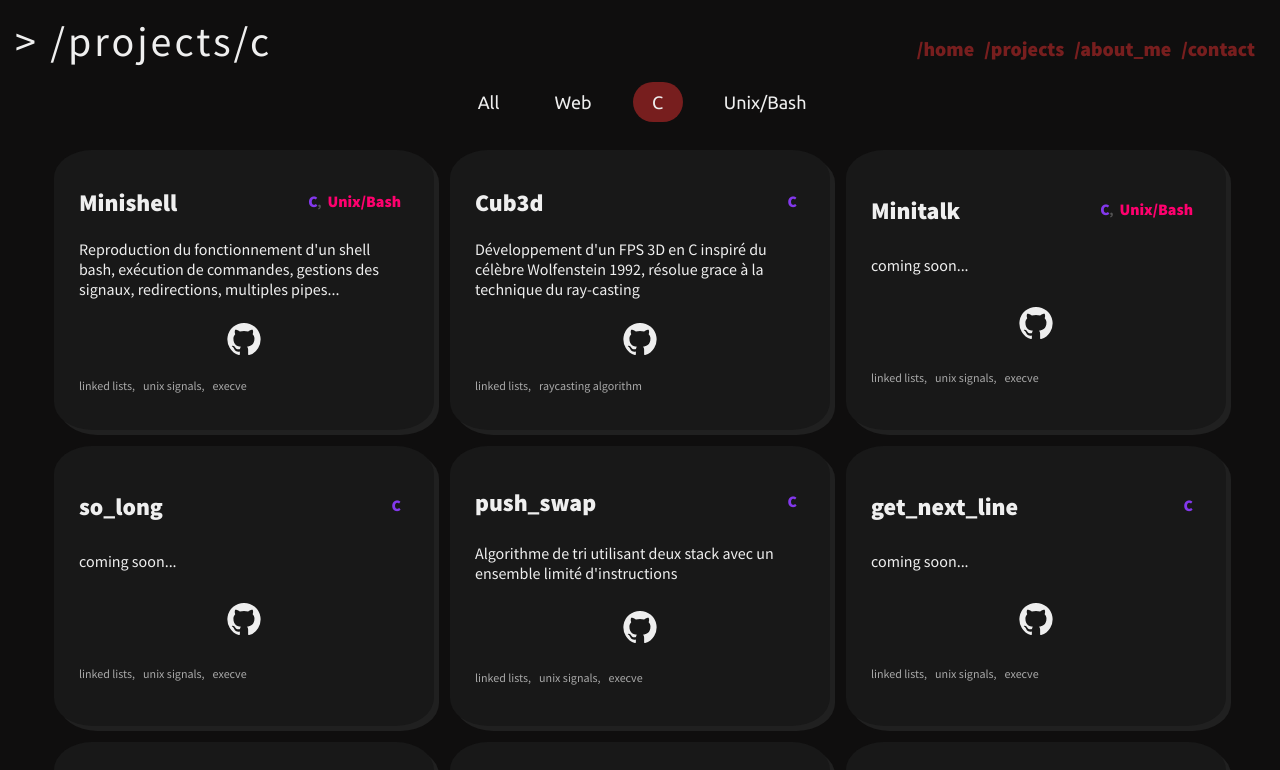
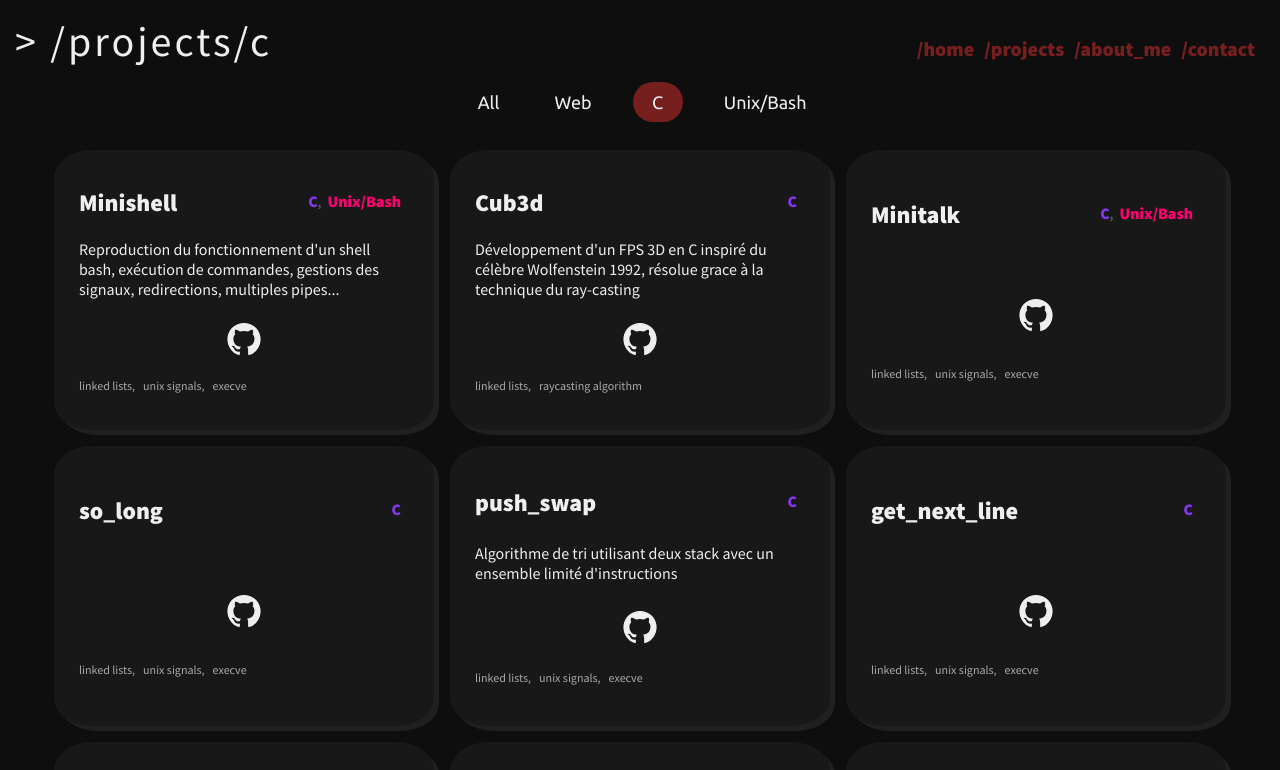
Before and after one commit to natevrl/my_website, a React (Create React App) app: page /projects/c in a window 1280 px wide. Shown: the top 770 px of the page. Built offline with nearby package versions, Linux system fonts and the light colour scheme.

Commit message:
improved card

```diff
--- a/src/data/projectsDb.js
+++ b/src/data/projectsDb.js
@@ -38,7 +38,7 @@ const ProjectsDb = [{
 {
 	"id": uuidv4(),
 	"title": "Minitalk",
-	"description": "coming soon...",
+	"description": "",
 	"link": "https://github.com/natevrl/minitalk",
 	"tags": ["All", "C", "Unix/Bash"],
 	"stack": ["linked lists", "unix signals", "execve"]
@@ -47,7 +47,7 @@ const ProjectsDb = [{
 {
 	"id": uuidv4(),
 	"title": "so_long",
-	"description": "coming soon...",
+	"description": "",
 	"link": "https://github.com/natevrl/so_long",
 	"tags": ["All", "C"],
 	"stack": ["linked lists", "unix signals", "execve"]
@@ -64,7 +64,7 @@ const ProjectsDb = [{
 {
 	"id": uuidv4(),
 	"title": "get_next_line",
-	"description": "coming soon...",
+	"description": "",
 	"link": "https://github.com/natevrl/get_next_line",
 	"tags": ["All", "C"],
 	"stack": ["linked lists", "unix signals", "execve"]
@@ -73,7 +73,7 @@ const ProjectsDb = [{
 {
 	"id": uuidv4(),
 	"title": "ft_printf",
-	"description": "coming soon...",
+	"description": "",
 	"link": "https://github.com/natevrl/ft_printf",
 	"tags": ["All", "C"],
 	"stack": ["linked lists", "unix signals", "execve"]
@@ -82,7 +82,7 @@ const ProjectsDb = [{
 {
 	"id": uuidv4(),
 	"title": "philosophers",
-	"description": "coming soon...",
+	"description": "",
 	"link": "https://github.com/natevrl/philosophers",
 	"tags": ["All", "C"],
 	"stack": ["linked lists", "unix signals", "execve"]
@@ -100,7 +100,7 @@ const ProjectsDb = [{
 {
 	"id": uuidv4(),
 	"title": "libft",
-	"description": "coming soon...",
+	"description": "",
 	"link": "https://github.com/natevrl/42-libft",
 	"tags": ["All", "C"],
 	"stack": ["linked lists", "unix signals", "execve"]
@@ -109,7 +109,7 @@ const ProjectsDb = [{
 {
 	"id": uuidv4(),
 	"title": "blacksmith_",
-	"description": "coming soon...",
+	"description": "",
 	"link": "https://github.com/natevrl/Blacksmith_",
 	"tags": ["All", "Web"],
 	"stack": ["HTML/CSS", "Sass"]
@@ -118,7 +118,7 @@ const ProjectsDb = [{
 {
 	"id": uuidv4(),
 	"title": "born2beroot",
-	"description": "coming soon...",
+	"description": "",
 	"link": "https://github.com/natevrl/born2beroot",
 	"tags": ["All", "Unix/Bash"],
 	"stack": ["linked lists", "unix signals", "execve"]
@@ -127,7 +127,7 @@ const ProjectsDb = [{
 {
 	"id": uuidv4(),
 	"title": ".vimrc",
-	"description": "coming soon...",
+	"description": "",
 	"link": "https://github.com/natevrl/.vimrc",
 	"tags": ["All", "Unix/Bash"],
 	"stack": ["linked lists", "unix signals", "execve"]
```
Also changed, not shown: public/index.html (line endings or trailing spaces).
